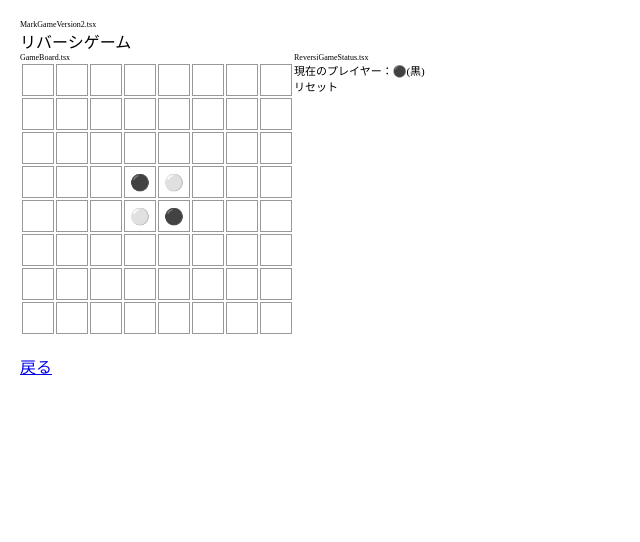
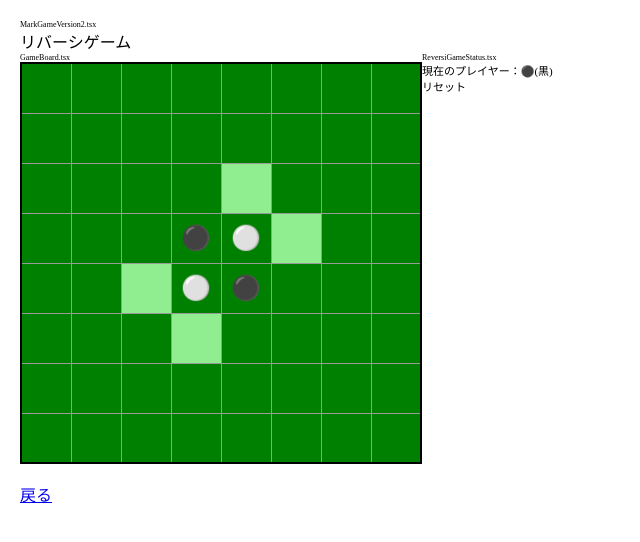
Before and after one commit to weareskyrabbit/practice_honda, a Next.js app: page /mark-game-v2 in a window 1280 px wide. Shown: the top 542 px of the page, without its empty margins (0-640 px from the left). Built offline with nearby package versions, Linux system fonts and the light colour scheme.

Commit message:
【WIP】リバーシ　ルールデバッグ　デザイン変更

```diff
--- a/src/components/ormanisms/GameBoard/GameBoard.tsx
+++ b/src/components/ormanisms/GameBoard/GameBoard.tsx
@@ -1,14 +1,18 @@
-import { GameState, convertMarkGameCols } from '@/components/templates/MarkGame/features';
+import { GameState, convertMarkGameCols, getValidMoves } from '@/components/templates/MarkGame/features';
 import style from './style.module.css';
 
 type SquareProps = {
     children: string,
-    onSquareClick: Function
+    onSquareClick: Function,
+    isValidMove: boolean
 }
 
-const Square: React.FC<SquareProps> = ({children, onSquareClick}) => {
+const Square: React.FC<SquareProps> = ({children, onSquareClick, isValidMove}) => {
     return (
-        <td className={style.square} onClick={() => {onSquareClick();}}>
+        <td
+            className={`${style.square} ${isValidMove ? style['valid-move'] : ''}`}
+            onClick={() => {onSquareClick();}}
+        >
             {children}
         </td>
     )
@@ -23,11 +27,12 @@ export const GameBoard: React.FC<GameBoardProps> = ({gameState, onGameBoardClick
     const boardWidth = gameState.boardWidth;
     const boardData = gameState.boardData;
     const cols = convertMarkGameCols(boardWidth, boardData);
+    const validMoves = getValidMoves(boardData, gameState.currentPlayer, boardWidth);
 
     return (
         <div>
             <p className='desc'>GameBoard.tsx</p>
-            <table>
+            <table className={style.board}>
                 <tbody>
                     {cols.map((row, rowIdx) => (
                         <tr key={'board-tr-' + rowIdx}>
@@ -35,6 +40,7 @@ export const GameBoard: React.FC<GameBoardProps> = ({gameState, onGameBoardClick
                                 <Square
                                     key={'board-td-' + rowIdx + '-' + colIdx}
                                     onSquareClick={() => onGameBoardClick(rowIdx, colIdx)}
+                                    isValidMove={validMoves.some(([r, c]) => r === rowIdx && c === colIdx)}
                                 >
                                     {cell}
                                 </Square>
--- a/src/components/ormanisms/GameBoard/style.module.css
+++ b/src/components/ormanisms/GameBoard/style.module.css
@@ -1,6 +1,31 @@
+.field {
+    display: flex;
+    justify-content: center; /* 中央に配置 */
+    align-items: center; /* 垂直方向にも中央に配置 */
+    height: 100vh; /* 画面全体の高さを使用 */
+}
+
+.board {
+    background-color: green; /* 盤面の背景色を緑に設定 */
+    border: 2px solid black; /* 盤面の外枠を黒に設定 */
+    border-collapse: collapse; /* 枠線を重ねる */
+    margin: auto; /* 中央に配置 */
+}
+
 .square {
     border: 1px solid #999;
-    height: 32px;
-    width: 32px;
+    height: 50px; /* マスの高さを調整 */
+    width: 50px; /* マスの幅を調整 */
     text-align: center;
+    vertical-align: middle; /* 垂直方向にも中央揃え */
+    font-size: 24px; /* 駒のサイズ */
+    background-color: green; /* 盤面の背景色と同じ色 */
 }
+
+.valid-move {
+    background-color: lightgreen; /* 駒が置けるマスの色を明るく設定 */
+}
+
+.square:hover {
+    background-color: green; /* カーソルが乗ったときに盤面と同じ色に設定 */
+}
--- a/src/components/ormanisms/GameStatus/GameStatus.tsx
+++ b/src/components/ormanisms/GameStatus/GameStatus.tsx
@@ -17,7 +17,7 @@ export const GameStatus: React.FC<GameStatusProps> = ({gameState, onGameResetCli
                     <>現在のプレイヤー：{currentPlayer === Player.Black ? <>⚫️(黒)</> : <>⚪️(白)</>}<br /></>
                 )}
                 {winner != null && <>{winner}が勝ちました。<br /></>}
-                {draw && <>引き分けです。<br /></>}
+                {draw && winner == null && <>引き分けです。<br /></>}
                 <div onClick={onGameResetClick}>リセット</div>
             </div>
     </div>;
--- a/src/components/templates/MarkGame/MarkGameVersion2.tsx
+++ b/src/components/templates/MarkGame/MarkGameVersion2.tsx
@@ -6,7 +6,7 @@ import { useMarkGame } from '@/providers/MarkGameProvider';
 import { markGameTitle } from './features';
 import style from './style.module.css';
 
-var initEffect = false;
+let initEffect = false; // ここで定義
 
 export const MarkGame: React.FC = () => {
     const { gameState, initMarkGameState, onGameBoardClick } = useMarkGame();
--- a/src/components/templates/MarkGame/features.ts
+++ b/src/components/templates/MarkGame/features.ts
@@ -9,7 +9,9 @@ export interface GameState {
     currentPlayer: Player;
     winner: Player | null;
     draw: boolean;
+    // pass: boolean; // パスの状態を追加（オプション）
 }
+
 
 export const markGameTitle = () => {
     return 'リバーシゲーム';
--- a/src/providers/MarkGameProvider.tsx
+++ b/src/providers/MarkGameProvider.tsx
@@ -43,6 +43,19 @@ export const MarkGameProvider: React.FC<{children: ReactNode}> = ({
         // 現在のプレイヤーが置けるマスを取得
         const validMoves = getValidMoves(gameState.boardData, gameState.currentPlayer, gameState.boardWidth);
 
+        if (validMoves.length === 0) {
+            // パスの通知を表示
+            alert('パスする必要があります。');
+            // プレイヤーを交代
+            dispatch({
+                type: ActionType.updateGameState,
+                payload: {
+                    gameState: { ...gameState, currentPlayer: gameState.currentPlayer === Player.Black ? Player.White : Player.Black }
+                }
+            });
+            return;
+        }
+
         // クリックされたセルが有効な手の中にあり、かつゲームが終了していない場合
         if (validMoves.some(([r, c]) => r === row && c === col) && gameState.winner == null) {
             // 現在のゲーム状態から必要な情報を取得
@@ -59,17 +72,20 @@ export const MarkGameProvider: React.FC<{children: ReactNode}> = ({
             // チェンジ
             currentPlayer = currentPlayer === Player.Black ? Player.White : Player.Black;
 
-            // 盤面が全て埋まったかどうかを判定させる
-            var draw = boardData.flat().filter((cell) => cell === '').length === 0;
+            // 盤面が全て埋まったかどうかを判定
+            const isBoardFull = boardData.flat().every(cell => cell !== '');
 
             // 勝者を決める
-            var winner = draw ? getWinner(gameState) : null;
+            const winner = isBoardFull ? getWinner(gameState) : null;
+
+            // 引き分けの判定
+            const draw = isBoardFull && winner === null;
 
             // 新しいゲーム状態をディスパッチして更新
             dispatch({
                 type: ActionType.updateGameState,
                 payload: {
-                    gameState: {boardWidth, boardData, currentPlayer, winner, draw}
+                    gameState: { boardWidth, boardData, currentPlayer, winner, draw }
                 }
             });
         } else {
```
